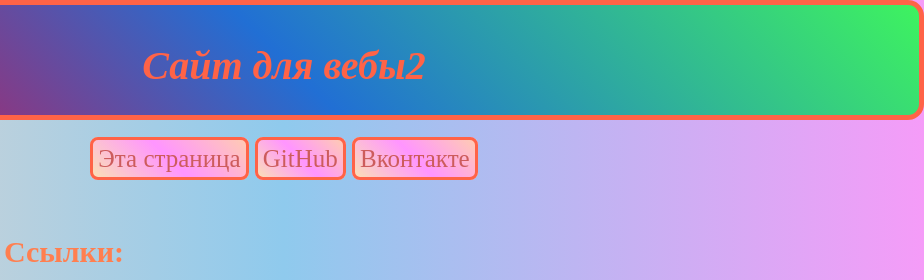
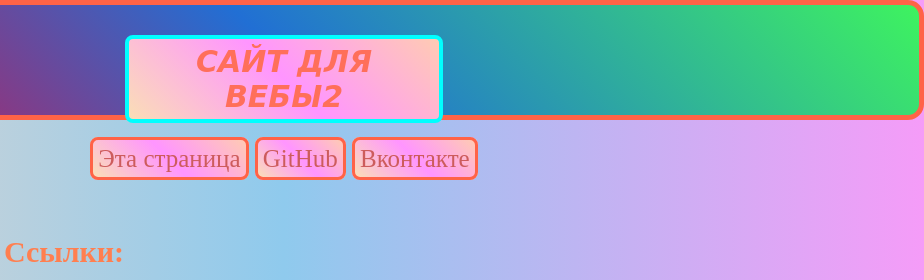
Before and after one commit to KuPriv/zad2, a plain HTML site: page index.html in a window 1280 px wide. Shown: the top 280 px of the page, 356-1280 px from the left. Drawn offline with Linux system fonts and the light colour scheme.

Commit message:
Update style.css

```diff
--- a/style.css
+++ b/style.css
@@ -3,6 +3,23 @@ body {
   /* background-color: peachpuff; */
   background: linear-gradient(90deg, #f0d9ca, #8fcaed, #f59cf8);
   color: white;
+}
+
+h1 {
+  display: block;
+  background: linear-gradient(45deg, #fadeb6, #ff95ff, #ffcbb3);
+  border: 4px solid aqua;
+  border-radius: 8px;
+  width: 300px;
+  margin: 0 auto;
+  margin-top: 20px;
+  padding: 5px;
+  font-family: "Comfortaa", cursive;
+  font-size: 30px;
+  text-transform: uppercase;
+  margin-bottom: 20px;
+  color: #ff6f5a;
+  font-weight: bold;
 }
 
 h2 {
@@ -48,6 +65,7 @@ table {
   margin-bottom: 15px;
   text-align: center;
   margin: 0 auto;
+  border-radius: 8px;
   border: 5px solid tomato;
 }
 
@@ -78,7 +96,6 @@ header {
   text-align: center;
   font-style: italic;
   font-size: 20px;
-  color: tomato;
   margin: 0;
   /* background-color: lightgray; */
   background: linear-gradient(45deg, #f00232, #216fd4, #3ef35f);
```
